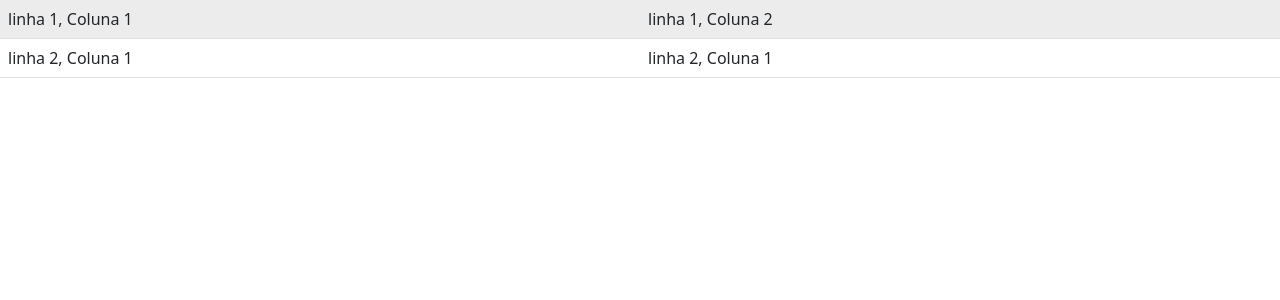
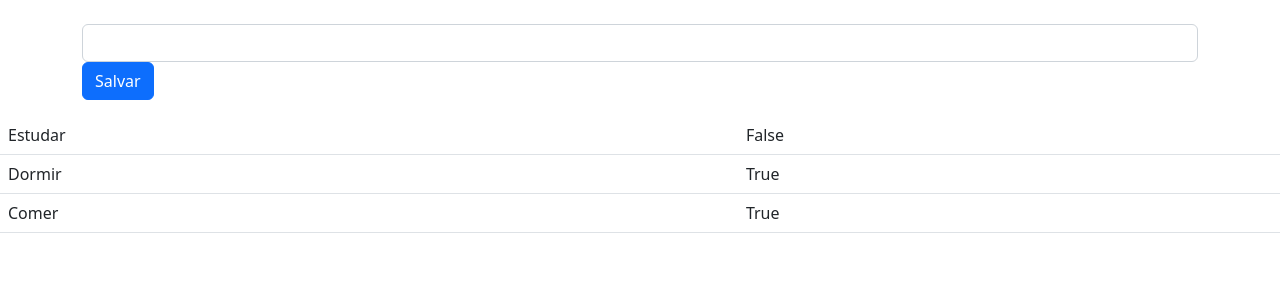
Before and after one commit to gabxxz/Lista-de-Musicas, a Flask app: page / in a window 1280 px wide. Shown: the top 300 px of the page. Run offline with Flask 2, Linux system fonts and the light colour scheme.

Commit message:
mudei muito

```diff
--- a/app.py
+++ b/app.py
@@ -1,13 +1,22 @@
-from flask import Flask,render_template
+from flask import Flask,render_template, request
 
 app = Flask(__name__)
 
+tasks =[
+    {'name': 'Estudar', 'finished': False},
+    {'name': 'Dormir', 'finished': True},
+    {'name': 'Comer', 'finished': True},
+
+]
+
 @app.route('/')
 def home():
-    return render_template('home.html')
+    return render_template('home.html', tasks=tasks)
 
-@app.route('/bye')
-def bye():
-    return 'Bye'
-
+@app.route('/create', methods=['POST'])
+def create():
+    name = request.form['name']
+    task = {'name' : name, 'finished': False}
+    tasks.append(task)
+    return render_template('home.html', tasks=tasks)
 app.run(debug=True)
--- a/templates/home.html
+++ b/templates/home.html
@@ -4,13 +4,23 @@
         <link href="https://cdn.jsdelivr.net/npm/bootstrap@5.2.2/dist/css/bootstrap.min.css" rel="stylesheet" integrity="sha384-Zenh87qX5JnK2Jl0vWa8Ck2rdkQ2Bzep5IDxbcnCeuOxjzrPF/et3URy9Bv1WTRi" crossorigin="anonymous">
     </head>
     <body>
+
+        <br/>
+
+        <form class="container" action="create", methods='POST'>
+            <input name='name' class='form-control'/>
+            <button class="btn btn-primary">Salvar</button>
+        </form>
+
         <table class="table table-hover">
+
+            {% for task in tasks: %}
             <tr>
-                <td> linha 1, Coluna 1</td>
-                <td> linha 1, Coluna 2</td>
+                <td> {{task[ 'name']}}</td>
+                <td> {{task['finished']}}</td>
             </tr>
-                <td> linha 2, Coluna 1</td>
-                <td> linha 2, Coluna 1</td>
+            {% endfor %}
+
         </table>
     </body>
 </html>
```
